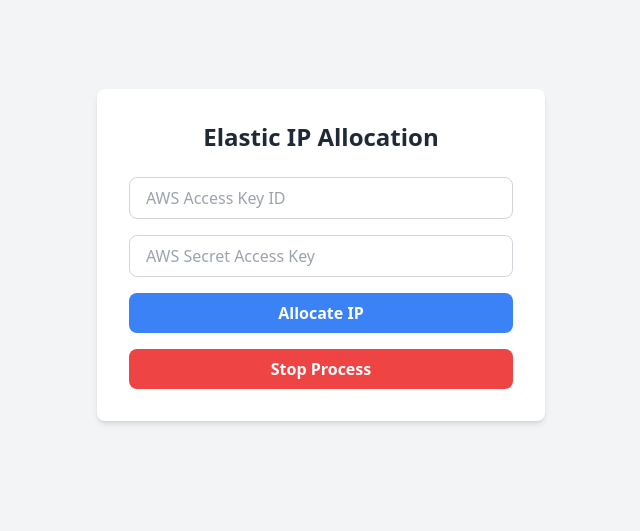
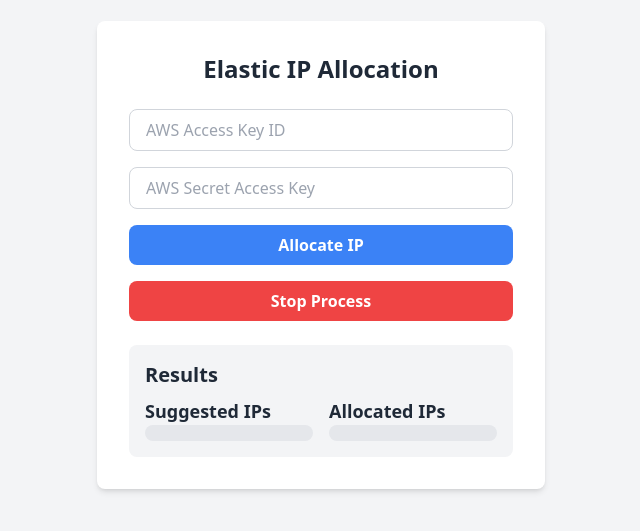
Before and after one commit to Kunal7069/FRONTEND_IP, a React (Create React App) app: page / in a window 1280 px wide. Shown: the part 145-676 px from the top of the page, without its empty margins (319-959 px from the left). Built offline with nearby package versions, Linux system fonts and the light colour scheme.

Commit message:
Update App.js

```diff
--- a/src/App.js
+++ b/src/App.js
@@ -4,11 +4,14 @@
   const [awsAccessKeyId, setAwsAccessKeyId] = useState("");
   const [awsSecretAccessKey, setAwsSecretAccessKey] = useState("");
   const [loading, setLoading] = useState(false);
+  const [suggestedIps, setSuggestedIps] = useState([]);
+  const [allocatedIps, setAllocatedIps] = useState([]);
   const [result, setResult] = useState(null);
-
   const handleAllocateIp = async () => {
+    setResult(null);
     setLoading(true);
-    setResult(null);
+    setSuggestedIps([]);
+    setAllocatedIps([]);
 
     try {
       const response = await fetch("https://backend-ip-3.onrender.com/allocate-ip", {
@@ -22,14 +25,42 @@
         }),
       });
 
-      const data = await response.json();
-      setResult(data);
+      if (!response.body) {
+        throw new Error("Readable stream not supported in this browser.");
+      }
+
+      const reader = response.body.getReader();
+      const decoder = new TextDecoder("utf-8");
+
+      // Read the stream in chunks
+      while (true) {
+        const { done, value } = await reader.read();
+        if (done) break;
+
+        // Decode the current chunk of the stream
+        const chunk = decoder.decode(value, { stream: true });
+        const lines = chunk.split("\n");
+
+        // Process each line of the streamed data
+        lines.forEach((line) => {
+          const ipMatch = line.match(/\d+\.\d+\.\d+\.\d+/); // Match IP addresses (IPv4 format)
+          if (ipMatch) {
+            if (line.includes("Suggested")) {
+              setSuggestedIps((prev) => [...prev, ipMatch[0]]); // Add only IP
+            } else if (line.includes("Allocated")) {
+              setAllocatedIps((prev) => [...prev, ipMatch[0]]); // Add only IP
+            }
+          }
+        });
+      }
+
+      setLoading(false);
     } catch (error) {
       console.error("Error:", error);
-    } finally {
       setLoading(false);
     }
   };
+
 
   const handleStopProcess = async () => {
     try {
@@ -42,6 +73,7 @@
 
       const data = await response.json();
       console.log(data);
+      setResult(data);
     } catch (error) {
       console.error("Error:", error);
     }
@@ -91,7 +123,6 @@
         >
           Stop Process
         </button>
-
         {result && (
           <div className="mt-6 p-4 bg-gray-100 rounded-lg">
             <h2 className="text-xl font-semibold mb-2 text-gray-800">Result</h2>
@@ -100,6 +131,31 @@
             </pre>
           </div>
         )}
+        {!result && (
+        <div className="mt-6 p-4 bg-gray-100 rounded-lg">
+          <h2 className="text-xl font-semibold mb-2 text-gray-800">Results</h2>
+
+          <div className="grid grid-cols-2 gap-4">
+            <div>
+              <h3 className="text-lg font-semibold text-gray-800">Suggested IPs</h3>
+              <ul className="bg-gray-200 p-2 rounded-lg text-gray-700">
+                {suggestedIps.map((ip, index) => (
+                  <li key={index}>{ip}</li>
+                ))}
+              </ul>
+            </div>
+
+            <div>
+              <h3 className="text-lg font-semibold text-gray-800">Allocated IPs</h3>
+              <ul className="bg-gray-200 p-2 rounded-lg text-gray-700">
+                {allocatedIps.map((ip, index) => (
+                  <li key={index}>{ip}</li>
+                ))}
+              </ul>
+            </div>
+          </div>
+        </div>
+         )}
       </div>
     </div>
   );
```
